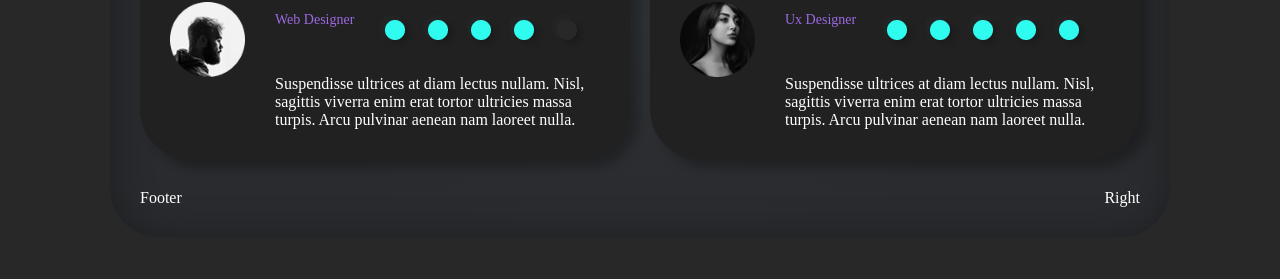
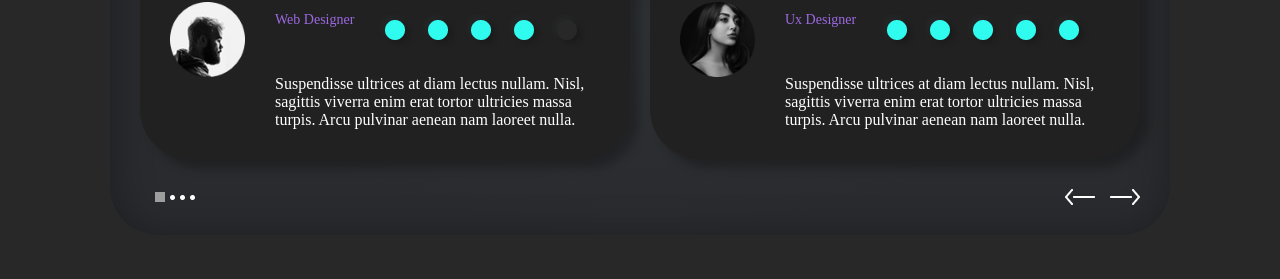
Before and after one commit to taphead/insignia-frontend, a React (Vite) app: page / in a window 1280 px wide. Shown: the part 3428-3707 px from the top of the page. Built offline with nearby package versions, Linux system fonts and the light colour scheme; grey boxes are pictures that could not be loaded.

Commit message:
added footer to testimonial

```diff
--- a/src/components/TestimonialSection.css
+++ b/src/components/TestimonialSection.css
@@ -25,3 +25,32 @@
   display: flex;
   justify-content: space-between;
 }
+
+.testimonialcircles {
+  display: flex;
+  justify-content: center;
+  align-items: center;
+  gap: 5px;
+  padding-left: 15px;
+}
+
+.testimonialcirclepurple {
+  width: 10px;
+  height: 10px;
+  top: 4360px;
+  left: 333px;
+}
+
+.testimonialcirclewhite {
+  width: 5px;
+  height: 5px;
+  top: 4363px;
+  left: 383px;
+}
+
+.testimonialarrows {
+  display: flex;
+  justify-content: center;
+  align-items: center;
+  gap: 15px;
+}
--- a/src/components/TestimonialSection.jsx
+++ b/src/components/TestimonialSection.jsx
@@ -2,6 +2,9 @@ import TestimonialCard from "./TestimonialCard";
 import "./TestimonialSection.css";
 import avatar1 from "../assets/john.png";
 import avatar2 from "../assets/jenny.png";
+import purplecircle from "../assets/purplecircle.png";
+import whitecircle from "../assets/whitecircle.png";
+import LeftArrow from "./LeftArrow";
 
 export default function TestimonialSection() {
   return (
@@ -26,8 +29,16 @@ Nisl, sagittis viverra enim erat tortor ultricies massa turpis. Arcu pulvinar ae
         />
       </div>
       <div className="testimonialfooter">
-        <div>Footer</div>
-        <div>Right</div>
+        <div className="testimonialcircles">
+          <img src={purplecircle} className="testimonialcirclepurple" />
+          <img src={whitecircle} className="testimonialcirclewhite" />
+          <img src={whitecircle} className="testimonialcirclewhite" />
+          <img src={whitecircle} className="testimonialcirclewhite" />
+        </div>
+        <div className="testimonialarrows">
+          <LeftArrow style="normal" />
+          <LeftArrow style="inverted" />
+        </div>
       </div>
     </div>
   );
```
